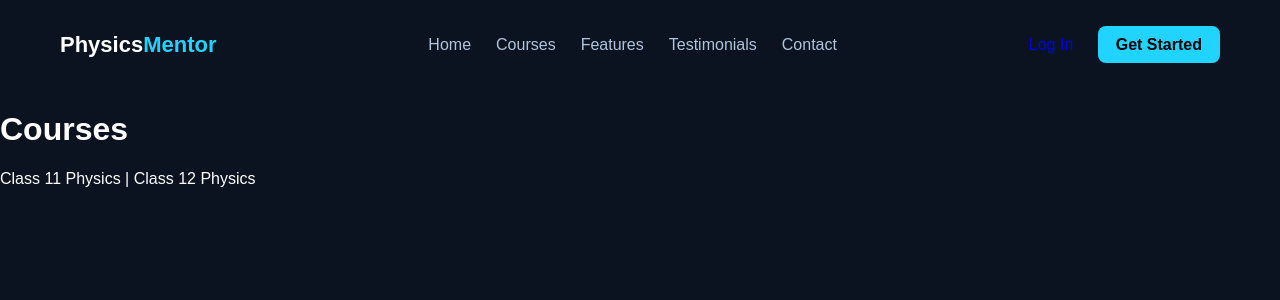
After one commit to Vyshcm/Physics_Mentor_Trial, a Django app: page /courses/ in a window 1280 px wide. The commit adds this page. Shown: the top 300 px of the page. Run offline with Django 5.2, Linux system fonts and the light colour scheme.

Commit message:
navigation bar is activated

```diff
--- a/physics_mentor/templates/base.html
+++ b/physics_mentor/templates/base.html
@@ -12,11 +12,11 @@
     <div class="logo">Physics<span>Mentor</span></div>
 
     <ul class="nav-links">
-        <li><a href="/">Home</a></li>
-        <li><a href="#">Courses</a></li>
-        <li><a href="#">Features</a></li>
-        <li><a href="#">Testimonials</a></li>
-        <li><a href="#">Contact</a></li>
+        <li><a href="{% url 'home' %}">Home</a></li>
+        <li><a href="{% url 'courses' %}">Courses</a></li>
+        <li><a href="{% url 'features' %}">Features</a></li>
+        <li><a href="{% url 'testimonials' %}">Testimonials</a></li>
+        <li><a href="{% url 'contact' %}">Contact</a></li>
     </ul>
 
     <div class="nav-actions">
--- /dev/null
+++ b/physics_mentor/templates/website/courses.html
@@ -0,0 +1,5 @@
+{% extends "base.html" %}
+{% block content %}
+<h1>Courses</h1>
+<p>Class 11 Physics | Class 12 Physics</p>
+{% endblock %}
--- a/physics_mentor/website/urls.py
+++ b/physics_mentor/website/urls.py
@@ -1,6 +1,12 @@
 from django.urls import path
-from .views import home
+# from .views import home
+from . import views
 
 urlpatterns = [
-    path('', home, name='home'),
+    path('', views.home, name='home'),
+    path("about/", views.about, name="about"),
+    path("courses/", views.courses, name="courses"),
+    path("features/", views.features, name="features"),
+    path("testimonials/", views.testimonials, name="testimonials"),
+    path("contact/", views.contact, name="contact"),
 ]
--- a/physics_mentor/website/views.py
+++ b/physics_mentor/website/views.py
@@ -5,3 +5,18 @@ from django.shortcuts import render
 
 def home(request):
     return render(request, 'website/home.html')
+
+def about(request):
+    return render(request, "website/about.html")
+
+def courses(request):
+    return render(request, "website/courses.html")
+
+def features(request):
+    return render(request, "website/features.html")
+
+def testimonials(request):
+    return render(request, "website/testimonials.html")
+
+def contact(request):
+    return render(request, "website/contact.html")
```
Also changed, not shown: physics_mentor/templates/website/contact.html (added), physics_mentor/templates/website/features.html (added), physics_mentor/templates/website/testimonials.html (added).
